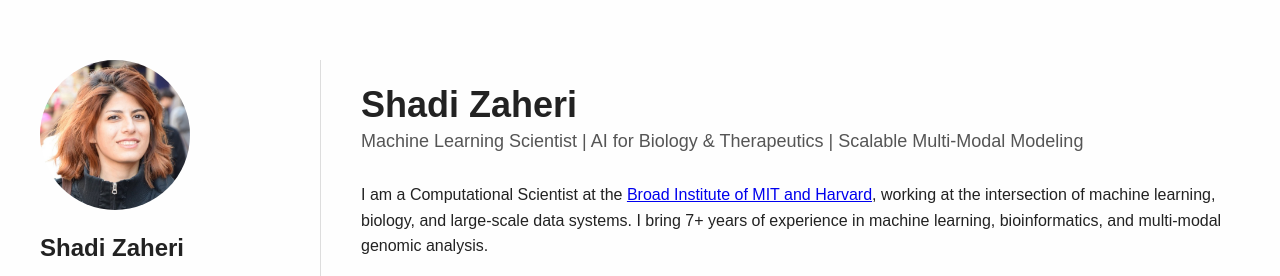
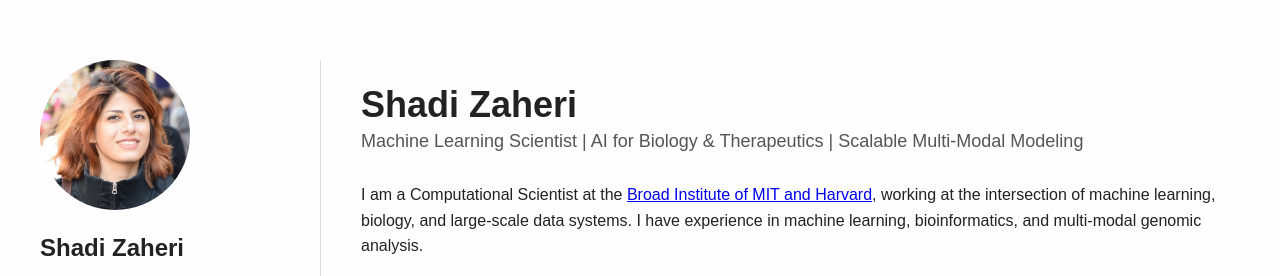
Before and after one commit to shadizaheri/shadi-zaheri.github.io, a plain HTML site: page index.html in a window 1280 px wide. Shown: the top 276 px of the page. Drawn offline with Linux system fonts and the light colour scheme.

Commit message:
update the website

```diff
--- a/index.html
+++ b/index.html
@@ -37,7 +37,7 @@
   <p class="subtitle">Machine Learning Scientist | AI for Biology & Therapeutics | Scalable Multi-Modal Modeling</p>
 
   <div class="bio">
-    <p>I am a Computational Scientist at the <a href="https://www.broadinstitute.org" target="_blank">Broad Institute of MIT and Harvard</a>, working at the intersection of machine learning, biology, and large-scale data systems. I bring 7+ years of experience in machine learning, bioinformatics, and multi-modal genomic analysis.</p>
+    <p>I am a Computational Scientist at the <a href="https://www.broadinstitute.org" target="_blank">Broad Institute of MIT and Harvard</a>, working at the intersection of machine learning, biology, and large-scale data systems. I have experience in machine learning, bioinformatics, and multi-modal genomic analysis.</p>
 
     <p>I specialize in structural variant detection and genomic integration of RNA, DNA, methylation, and single-cell data. I've contributed to national-scale initiatives such as <a href="https://allofus.nih.gov" target="_blank">All of Us</a> and <a href="https://commonfund.nih.gov/smaht" target="_blank">SMaHT</a> (Somatic Mosaicism across Human Tissues), where I develop cloud-native pipelines for robust and scalable analysis.</p>
 
```
